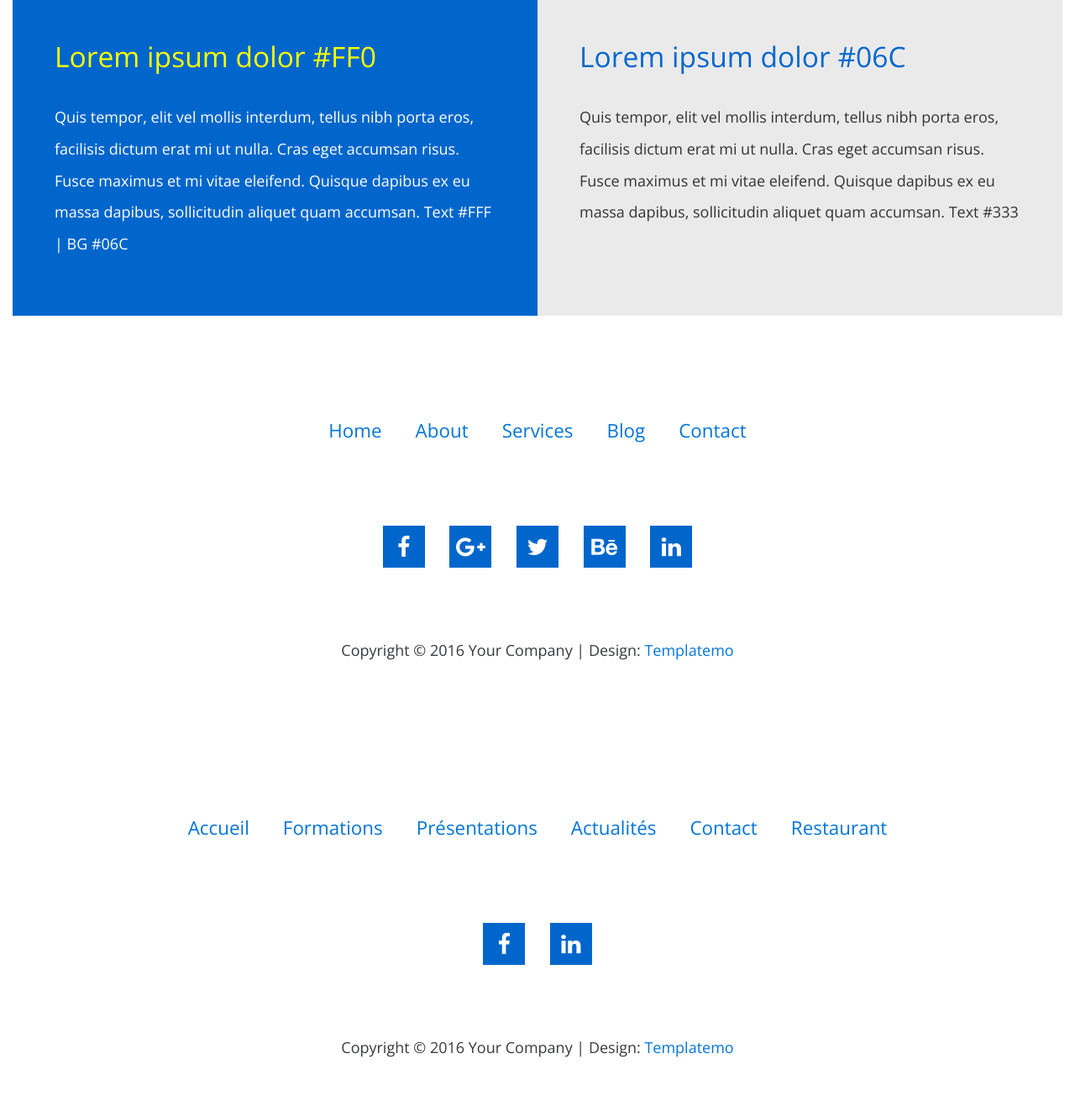
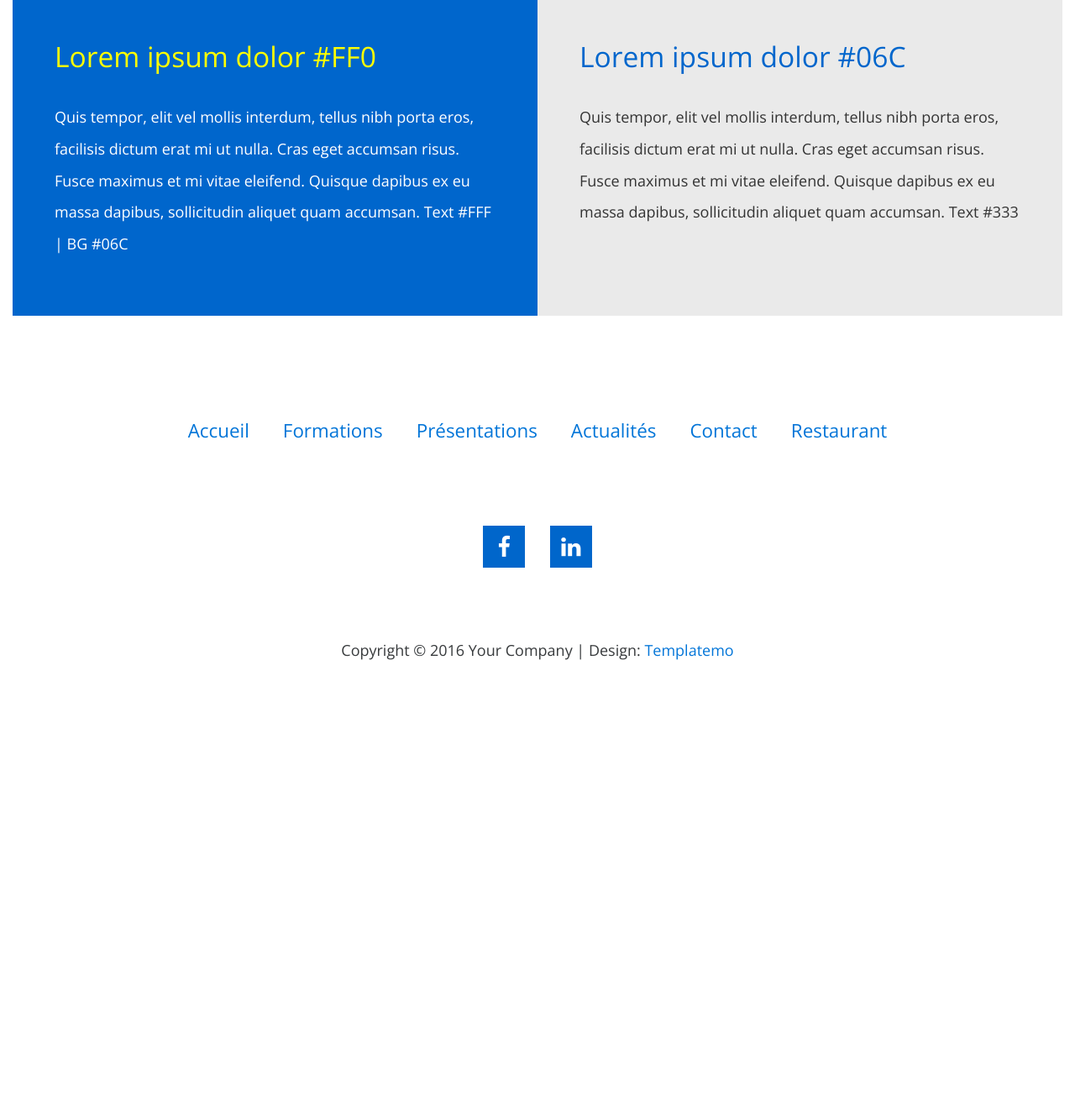
Before and after one commit to WebDevCF2018/cobeff, a PHP site: page /?p=about in a window 1280 px wide. Shown: the part 1807-3130 px from the top of the page at 84% size. After the commit the page ends 2593 px from the top, so only its background shows below. Run offline with PHP 8.4, Linux system fonts and the light colour scheme; some libraries are stand-ins or nearby versions.

Commit message:
Update about.php

```diff
--- a/vues/about.php
+++ b/vues/about.php
@@ -137,40 +137,6 @@
             </div>
         </div>
 
-        <div class="row tm-nav-2-row">
-            <div class="col-xs-12 col-sm-12 col-md-12 col-lg-12 col-xl-12">
-                <nav class="tm-flex-center">
-                    <ul class="tm-nav-2">
-                        <li class="tm-nav-item-2"><a href="index.html" class="tm-nav-link-2">Home</a></li>
-                        <li class="tm-nav-item-2"><a href="about.php" class="tm-nav-link-2">About</a></li>
-                        <li class="tm-nav-item-2"><a href="services.php" class="tm-nav-link-2">Services</a></li>
-                        <li class="tm-nav-item-2"><a href="blog.php" class="tm-nav-link-2">Blog</a></li>
-                        <li class="tm-nav-item-2"><a href="contact.php" class="tm-nav-link-2">Contact</a></li>
-                    </ul>
-                </nav>
-            </div>
-        </div> <!-- row -->
-
-        <div class="row">
-            <div class="col-xs-12 col-sm-12 col-md-12 col-lg-12 col-xl-12">
-                <div class="tm-social-icons-container text-xs-center">
-                    <a href="#" class="tm-social-link"><i class="fa fa-facebook"></i></a>
-                    <a href="#" class="tm-social-link"><i class="fa fa-google-plus"></i></a>
-                    <a href="#" class="tm-social-link"><i class="fa fa-twitter"></i></a>
-                    <a href="#" class="tm-social-link"><i class="fa fa-behance"></i></a>
-                    <a href="#" class="tm-social-link"><i class="fa fa-linkedin"></i></a>
-                </div>
-            </div>
-        </div>
-
-        <footer class="row tm-footer">
-            <div class="col-xs-12 col-sm-12 col-md-12 col-lg-12 col-xl-12">
-                <p class="text-xs-center tm-copyright">Copyright &copy; 2016 Your Company
-
-                | Design: <a href="http://www.google.com/+templatemo" target="_parent">Templatemo</a></p>
-            </div>
-        </footer>
-
     </div> <!-- container-fluid -->
 
         <script src="js/jquery-1.11.3.min.js"></script>
```
